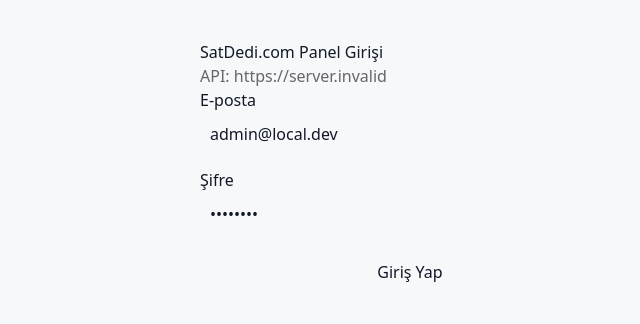
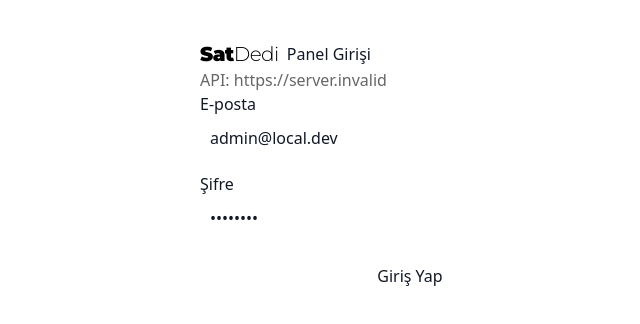
Before and after one commit to muazgozhamam/teklif-platform, a Next.js app in the folder apps/dashboard/: page /login in a window 1280 px wide. Shown: the top 324 px of the page, without its empty margins (230-870 px from the left). Built offline with nearby package versions, Linux system fonts and the light colour scheme; no server answers.

Commit message:
feat(dashboard): standardize SatDedi wordmark with Montserrat logo

```diff
--- a/apps/dashboard/app/(auth)/login/page.tsx
+++ b/apps/dashboard/app/(auth)/login/page.tsx
@@ -6,6 +6,7 @@
 import { roleHomePath } from '@/lib/roles';
 import { decodeJwtPayload } from '@/lib/session';
 import { useSearchParams } from 'next/navigation';
+import Logo from '@/components/brand/Logo';
 
 const API_BASE = (
   process.env.NEXT_PUBLIC_API_BASE_URL?.trim() ||
@@ -74,7 +75,10 @@
 
   return (
     <div style={{ maxWidth: 420, margin: '40px auto', fontFamily: 'system-ui' }}>
-      <h1>SatDedi.com Panel Girişi</h1>
+      <h1 style={{ display: 'flex', alignItems: 'center', gap: 8 }}>
+        <Logo size="md" />
+        <span>Panel Girişi</span>
+      </h1>
       <p style={{ color: '#666' }}>API: {process.env.NEXT_PUBLIC_API_BASE_URL}</p>
 
       <form onSubmit={onSubmit} style={{ display: 'grid', gap: 12 }}>
--- a/apps/dashboard/app/_components/RoleShell.tsx
+++ b/apps/dashboard/app/_components/RoleShell.tsx
@@ -2,6 +2,7 @@
 
 import React from 'react';
 import { roleLabelTr } from '@/lib/roles';
+import Logo from '@/components/brand/Logo';
 
 type NavItem = {
   href: string;
@@ -27,7 +28,7 @@
       <header style={{ borderBottom: '1px solid #ece7df', background: '#fffdf9' }}>
         <div style={{ maxWidth: 1140, margin: '0 auto', padding: '14px 20px', display: 'flex', alignItems: 'center', justifyContent: 'space-between', gap: 12, flexWrap: 'wrap' }}>
           <div style={{ display: 'flex', alignItems: 'center', gap: 10 }}>
-            <div style={{ fontWeight: 800, letterSpacing: -0.2, color: '#2f2a24' }}>satdedi.com</div>
+            <div><Logo size="md" /></div>
             <span style={{ fontSize: 12, border: '1px solid #d8d1c7', color: '#6c6358', borderRadius: 999, padding: '3px 8px', background: '#f7f2ea' }}>
               {roleLabel}
             </span>
--- /dev/null
+++ b/apps/dashboard/app/fonts.ts
@@ -0,0 +1,8 @@
+import { Montserrat } from "next/font/google";
+
+export const montserrat = Montserrat({
+  subsets: ["latin"],
+  weight: ["300", "900"],
+  variable: "--font-montserrat",
+  display: "swap",
+});
--- a/apps/dashboard/app/globals.css
+++ b/apps/dashboard/app/globals.css
@@ -5,6 +5,10 @@
 /* Small, neutral defaults */
 :root {
   color-scheme: light;
+}
+
+.font-montserrat {
+  font-family: var(--font-montserrat), ui-sans-serif, system-ui, -apple-system, "Segoe UI", sans-serif;
 }
 
 html, body {
@@ -18,3 +22,18 @@
   line-height: var(--font-body-line);
   @apply antialiased;
 }
+
+@media (max-width: 639px) {
+  .mobile-marquee-track {
+    animation: prompt-marquee 14s linear infinite;
+  }
+}
+
+@keyframes prompt-marquee {
+  from {
+    transform: translateX(0);
+  }
+  to {
+    transform: translateX(-50%);
+  }
+}
--- a/apps/dashboard/app/layout.tsx
+++ b/apps/dashboard/app/layout.tsx
@@ -1,18 +1,19 @@
 import "./globals.css";
 import type { Metadata } from 'next';
+import { montserrat } from "./fonts";
 
 export const metadata: Metadata = {
   title: {
-    default: 'Satdedi | Dashboard',
-    template: 'Satdedi | %s',
+    default: 'SatDedi | Dashboard',
+    template: 'SatDedi | %s',
   },
-  description: 'Satdedi role-based emlak operasyon paneli',
+  description: 'SatDedi role-based emlak operasyon paneli',
 };
 
 export default function RootLayout({ children }: { children: React.ReactNode }) {
   return (
     <html lang="tr">
-      <body>{children}</body>
+      <body className={montserrat.variable}>{children}</body>
     </html>
   );
 }
--- a/apps/dashboard/app/loading.tsx
+++ b/apps/dashboard/app/loading.tsx
@@ -1,8 +1,10 @@
+import Logo from "@/components/brand/Logo";
+
 export default function RootLoading() {
   return (
     <main style={{ minHeight: '100vh', display: 'grid', placeItems: 'center', background: '#fcfaf6' }}>
       <div style={{ width: 360, maxWidth: '92vw', border: '1px solid #e9e2d7', borderRadius: 16, padding: 18, background: '#fff' }}>
-        <div style={{ fontWeight: 800, color: '#2f2a24' }}>satdedi.com</div>
+        <div><Logo size="md" /></div>
         <div style={{ marginTop: 8, color: '#6f665c', fontSize: 13 }}>Sayfa yükleniyor…</div>
         <div style={{ marginTop: 14, height: 10, borderRadius: 999, background: '#efe8dd', overflow: 'hidden' }}>
           <div style={{ width: '42%', height: '100%', background: '#d2c2ac' }} />
--- a/apps/dashboard/app/theme.css
+++ b/apps/dashboard/app/theme.css
@@ -6,12 +6,14 @@
   --color-warning-600: #d97706;
   --color-danger-600: #dc2626;
 
-  --color-bg: #f7f8fa;
+  --color-bg: #ffffff;
   --color-surface: #ffffff;
   --color-border: #e5e7eb;
   --color-text-primary: #111827;
   --color-text-secondary: #4b5563;
   --color-text-muted: #6b7280;
+  --color-composer: #ffffff;
+  --color-logo: #000000;
 
   /* Typography scale */
   --font-display-size: 40px;
@@ -51,6 +53,23 @@
   --shadow-lg: 0 10px 24px rgba(0, 0, 0, 0.14);
 }
 
+@media (prefers-color-scheme: dark) {
+  :root {
+    --color-bg: #0b0f19;
+    --color-surface: #111827;
+    --color-border: #1f2937;
+    --color-text-primary: #f3f4f6;
+    --color-text-secondary: #cbd5e1;
+    --color-text-muted: #94a3b8;
+    --color-composer: #111827;
+    --color-logo: #ffffff;
+
+    --shadow-sm: 0 1px 2px rgba(0, 0, 0, 0.25);
+    --shadow-md: 0 8px 20px rgba(0, 0, 0, 0.3);
+    --shadow-lg: 0 14px 30px rgba(0, 0, 0, 0.35);
+  }
+}
+
 /* Shared interactive defaults */
 :focus-visible {
   outline: 2px solid var(--color-primary-600);
--- /dev/null
+++ b/apps/dashboard/components/brand/Logo.tsx
@@ -0,0 +1,26 @@
+import React from "react";
+
+type LogoSize = "sm" | "md" | "lg";
+
+type LogoProps = {
+  size?: LogoSize;
+  className?: string;
+};
+
+const SIZE_CLASS: Record<LogoSize, string> = {
+  sm: "text-lg",
+  md: "text-xl",
+  lg: "text-4xl md:text-5xl",
+};
+
+export default function Logo({ size = "md", className = "" }: LogoProps) {
+  return (
+    <span
+      className={`font-montserrat tracking-tight ${SIZE_CLASS[size]} ${className}`.trim()}
+      style={{ color: "var(--color-logo)" }}
+    >
+      <span className="font-black">Sat</span>
+      <span className="font-light">Dedi</span>
+    </span>
+  );
+}
--- a/apps/dashboard/components/landing/AuthModal.tsx
+++ b/apps/dashboard/components/landing/AuthModal.tsx
@@ -2,6 +2,7 @@
 
 import React from "react";
 import ModalShell from "@/components/ui/ModalShell";
+import Logo from "@/components/brand/Logo";
 
 type AuthModalProps = {
   open: boolean;
@@ -25,6 +26,9 @@
 
   return (
     <ModalShell open={open} onClose={onClose} title="Oturum aç veya kaydol">
+        <div className="mb-1">
+          <Logo size="md" />
+        </div>
         <div className="mt-5 grid gap-2">
           <button
             type="button"
--- a/apps/dashboard/components/landing/LandingHeader.tsx
+++ b/apps/dashboard/components/landing/LandingHeader.tsx
@@ -6,6 +6,7 @@
 import AuthModal from "./AuthModal";
 import ConsultantApplyModal from "@/components/auth/ConsultantApplyModal";
 import PartnerApplyModal from "@/components/auth/PartnerApplyModal";
+import Logo from "@/components/brand/Logo";
 
 export default function LandingHeader() {
   const [authOpen, setAuthOpen] = useState(false);
@@ -20,15 +21,8 @@
             href="/"
             aria-label="SatDedi ana sayfa"
             className="shrink-0"
-            style={{
-              color: "var(--color-text-primary)",
-              fontSize: "20px",
-              fontWeight: 700,
-              letterSpacing: "-0.2px",
-              lineHeight: 1.2,
-            }}
           >
-            SatDedi
+            <Logo size="md" />
           </Link>
 
           <nav className="hidden items-center gap-2 md:flex" aria-label="Landing üst aksiyonlar">
--- a/apps/dashboard/components/landing/LandingShell.tsx
+++ b/apps/dashboard/components/landing/LandingShell.tsx
@@ -1,4 +1,5 @@
 import React from "react";
+import Logo from "@/components/brand/Logo";
 
 type LandingShellProps = {
   children: React.ReactNode;
@@ -10,7 +11,14 @@
     <main className="min-h-screen" style={{ background: "var(--color-bg)", color: "var(--color-text-primary)" }}>
       <div className="mx-auto flex min-h-screen w-full max-w-[960px] flex-col px-4 py-6 md:px-6">
         {children}
-        {footer ? <div className="pb-2 pt-4 text-center text-xs" style={{ color: "var(--color-text-muted)" }}>{footer}</div> : null}
+        {footer ? (
+          <div className="pb-2 pt-4 text-center text-xs" style={{ color: "var(--color-text-muted)" }}>
+            <div className="mb-1">
+              <Logo size="sm" className="text-lg" />
+            </div>
+            {footer}
+          </div>
+        ) : null}
       </div>
     </main>
   );
```
